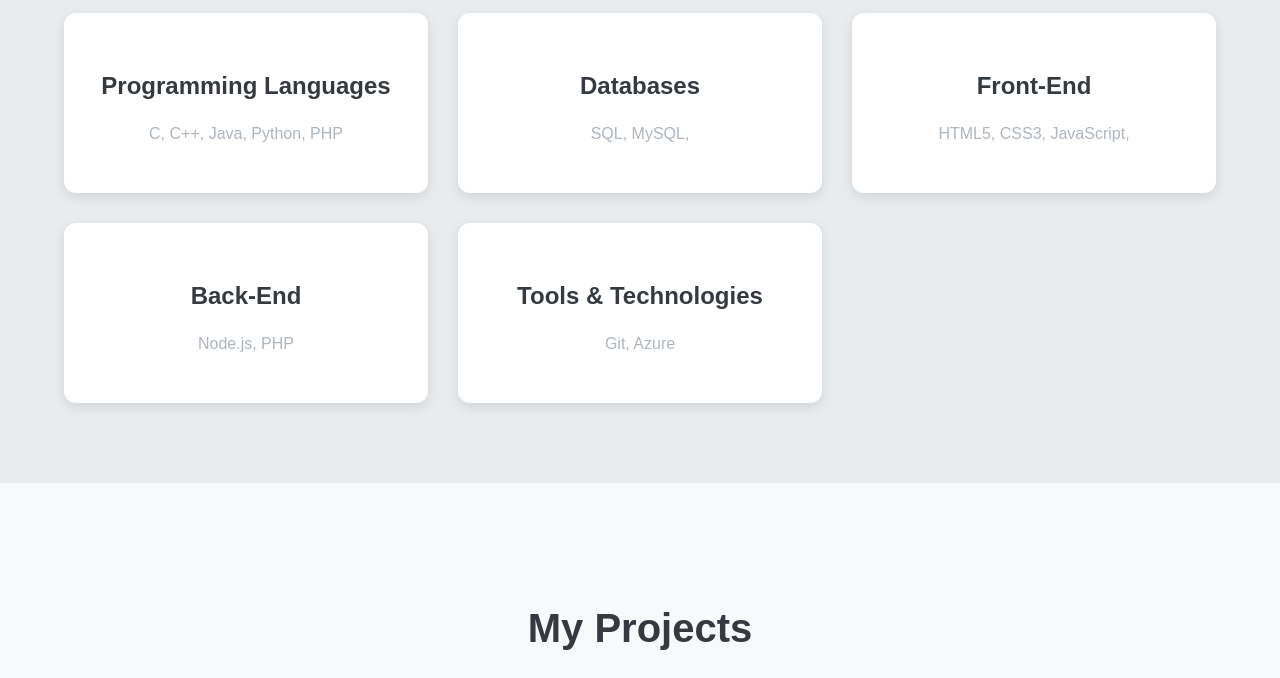
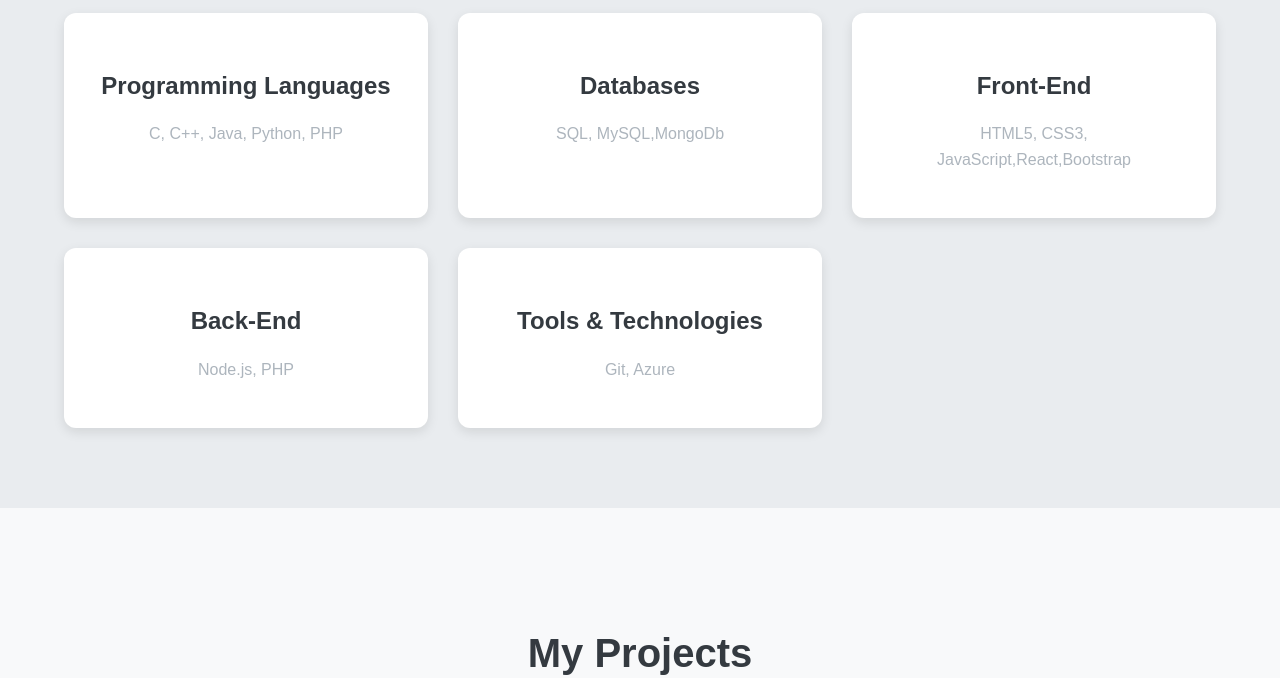
Before and after one commit to minionxy/portfolio, a plain HTML site: page index.html in a window 1280 px wide. Shown: the part 1480-2158 px from the top of the page. Drawn offline with Linux system fonts and the light colour scheme; a script that the page names is missing; a web font is replaced by a local one.

Commit message:
Update skills listed in index.html

```diff
--- a/index.html
+++ b/index.html
@@ -91,11 +91,11 @@
             </div>
             <div class="skill">
                 <h3>Databases</h3>
-                <p>SQL, MySQL,</p>
+                <p>SQL, MySQL,MongoDb</p>
             </div>
             <div class="skill">
                 <h3>Front-End</h3>
-                <p>HTML5, CSS3, JavaScript,</p>
+                <p>HTML5, CSS3, JavaScript,React,Bootstrap</p>
             </div>
             <div class="skill">
                 <h3>Back-End</h3>
```
